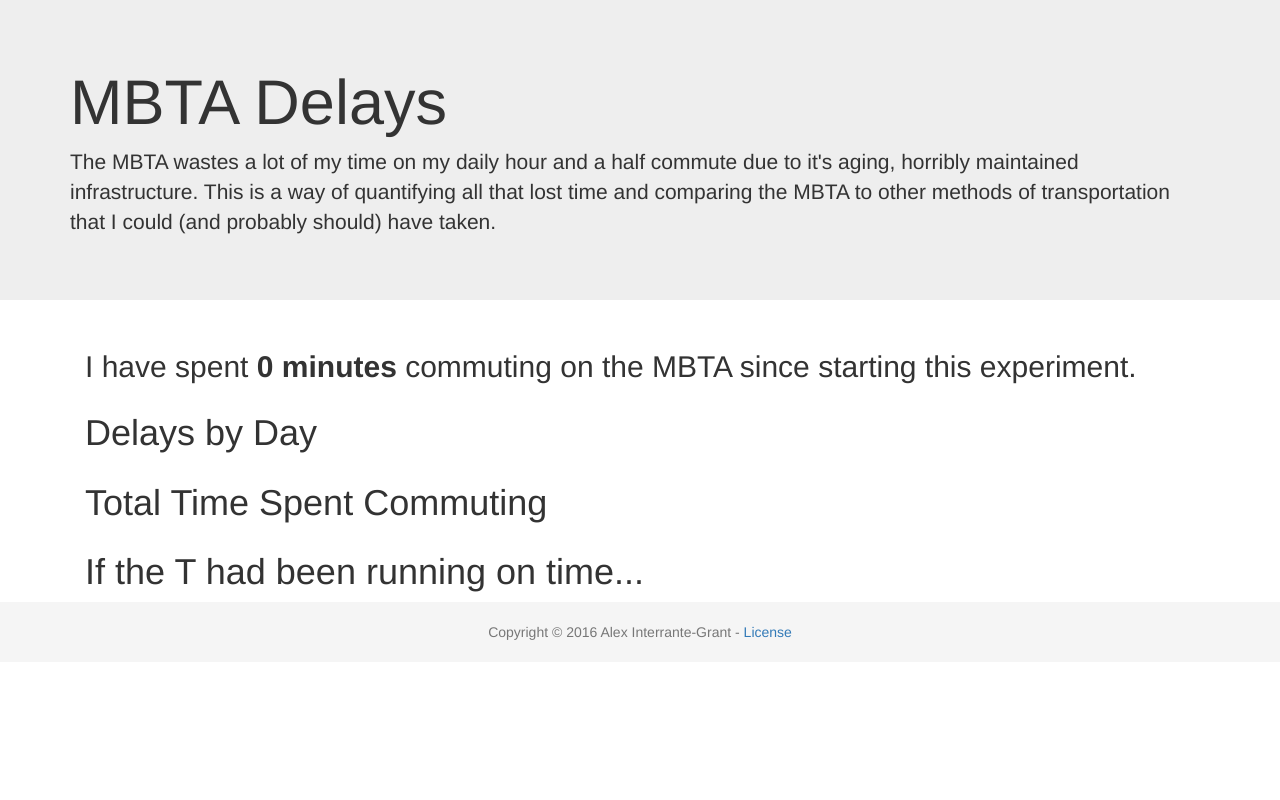
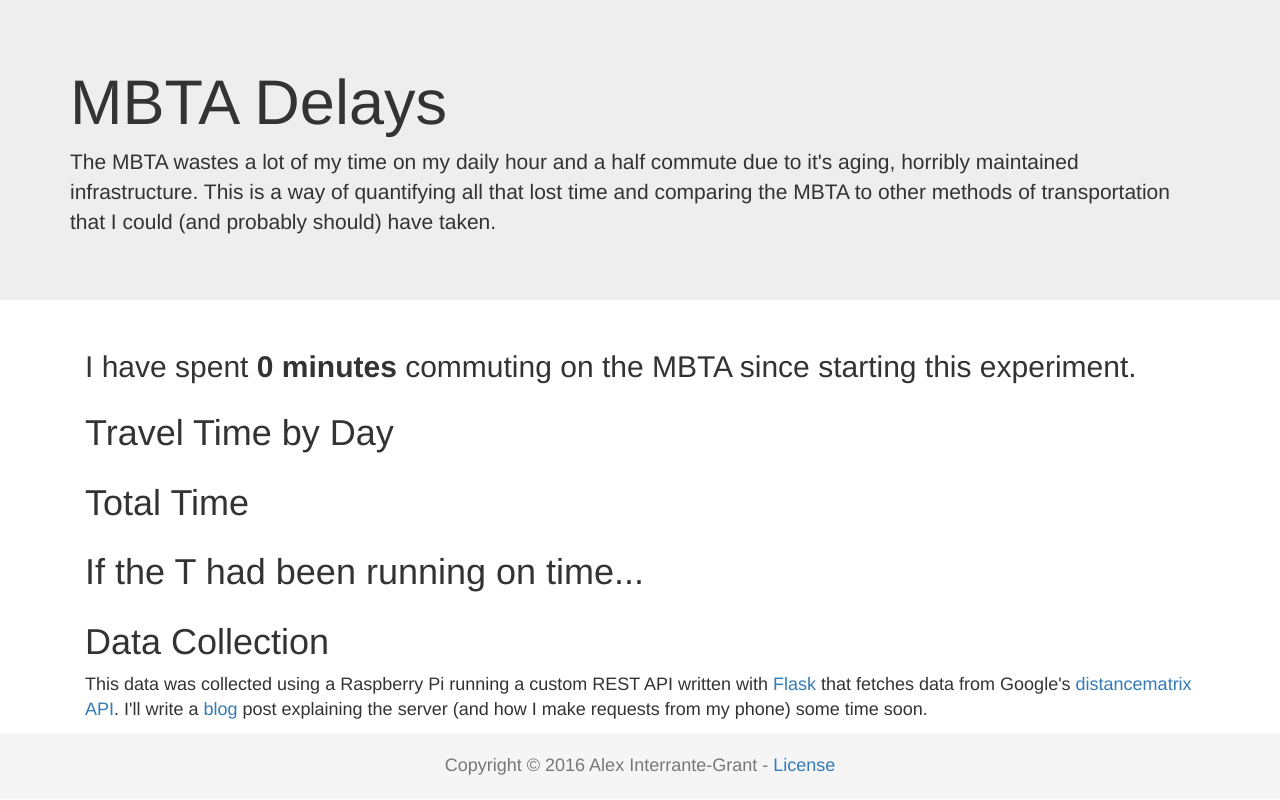
Before and after one commit to ainterr/mbta_delays, a plain HTML site: page index.html in a window 1280 px wide. Drawn offline with Linux system fonts and the light colour scheme; no server answers.

Commit message:
Added Data Collection Section - Misc style fixes

```diff
--- a/css/style.css
+++ b/css/style.css
@@ -18,3 +18,7 @@ footer {
     padding-top: 20px;
     padding-bottom: 10px;
 }
+
+p {
+    font-size: 18px;
+}
--- a/index.html
+++ b/index.html
@@ -37,15 +37,26 @@ MBTA since starting this experiment.</h2>
 </div>
 
 <div class="col-md-12 delays">
-<h1>Delays by Day</h1>
+<h1>Travel Time by Day</h1>
 </div>
 
 <div class="col-md-12 area">
-<h1>Total Time Spent Commuting</h1>
+<h1>Total Time</h1>
 </div>
 
 <div class="col-md-12 alternatives">
 <h1>If the T had been running on time...</h1>
+</div>
+
+<div class="col-md-12 data-collection">
+<h1>Data Collection</h1>
+<p>
+This data was collected using a Raspberry Pi running a custom REST API written
+with <a href="http://flask.pocoo.org">Flask</a> that fetches data from Google's
+<a href="http://developers.google.com/maps/documentation/distance-matrix/">distancematrix API</a>.
+I'll write a <a href="http://ainterr.github.io/blog">blog</a> post explaining
+the server (and how I make requests from my phone) some time soon.
+</p>
 </div>
 
 </div> <!-- /container -->
--- a/js/delays.js
+++ b/js/delays.js
@@ -91,6 +91,7 @@ delays = (function() {
                 .attr("class", "line")
                 .style("stroke", color(i))
                 .style("stroke-width", "2px")
+                .style("fill", "rgba(0,0,0,0)")
                 .attr("d", dummy_line);
             line.append("title")
                 .text(KEYS[i]);
--- a/js/overview.js
+++ b/js/overview.js
@@ -22,7 +22,7 @@ overview = (function() {
 
     function start() {
         div.select(".total")
-          .transition().duration(3000)
+          .transition().duration(1500)
             .tween("text", function() {
                 var i = d3.interpolateRound(0, TOTAL);
                 return function(t) {
--- a/js/page.js
+++ b/js/page.js
@@ -1,7 +1,7 @@
 //var data = util.random_data(100);
 
 d3.json("http://50.169.192.125:8888/data", function(error, json) {
-    if (error) return console.warn(error);
+    if (error) return console.warn("page: couldn't fetch data", error);
 
     data = json.results.map(function(d) {
         delete d['walking'];
```
